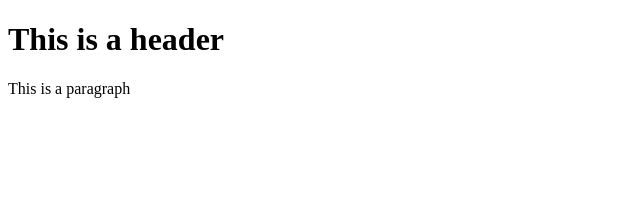
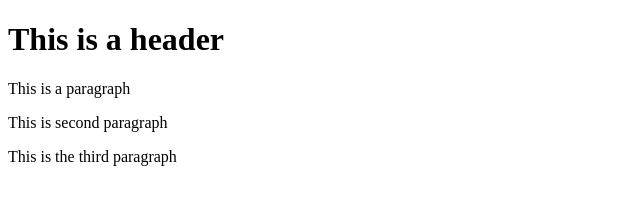
Before and after one commit to jhlealdeacero/git-test, a website: page index.html in a window 1280 px wide. Shown: the whole page, without its empty margins (0-640 px from the left). Drawn offline with Linux system fonts and the light colour scheme.

Commit message:
fourth commit

```diff
--- a/index.html
+++ b/index.html
@@ -9,5 +9,7 @@
 <body>
     <h1>This is a header</h1>
     <p>This is a paragraph</p>
+    <p>This is second paragraph</p>
+    <p>This is the third paragraph</p>
 </body>
 </html>
```
Also changed, not shown: package.json (added, +24 -0 lines), 2 other files.
